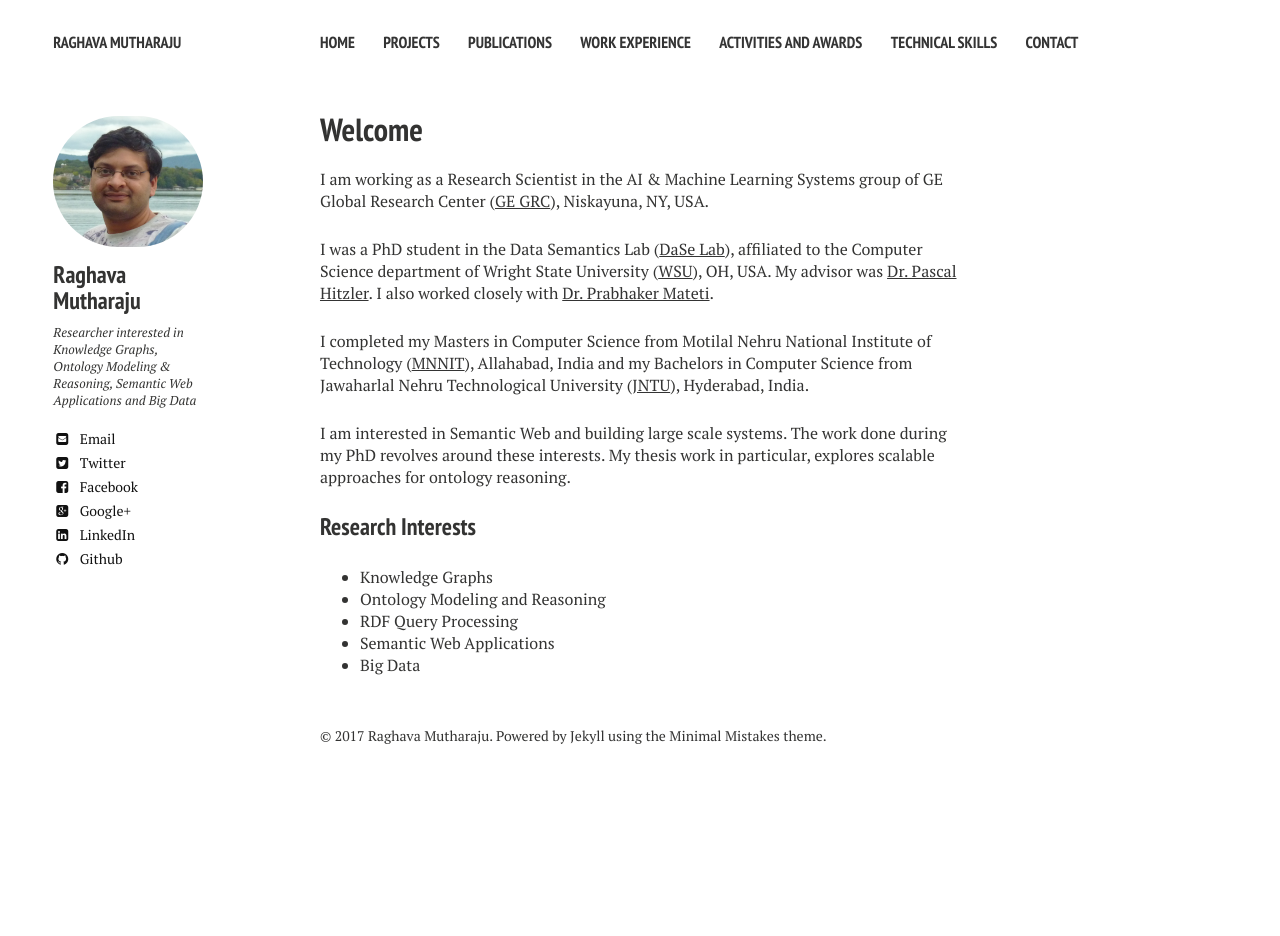
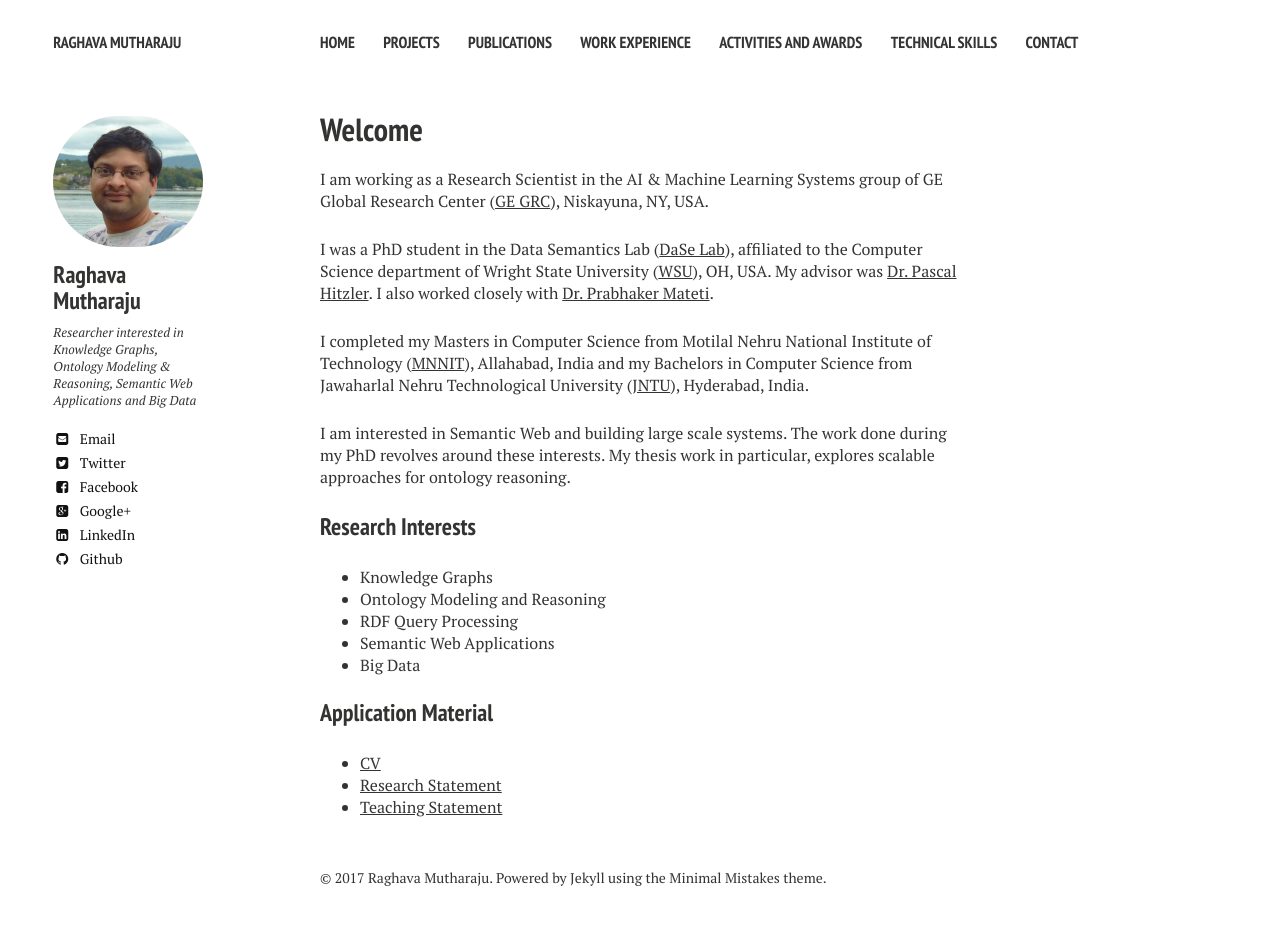
Before and after one commit to raghavam/raghavam.github.io, a Jekyll site: the page built from index.md, in a window 1280 px wide. Built offline with Jekyll 4.4.1, drawn with Linux system fonts in a browser that asks for light colours; nearby versions of some CDN libraries; before the commit the page ends 900 px from its top, so only the background shows below that.

Commit message:
added files for application material

```diff
--- a/index.md
+++ b/index.md
@@ -19,3 +19,9 @@ I am interested in Semantic Web and building large scale systems. The work done
   * RDF Query Processing
   * Semantic Web Applications
   * Big Data
+
+### Application Material
+
+  * <a href="../files/Raghava_CV.pdf" target="_blank">CV</a>
+  * <a href="../files/raghava-research-statement.pdf" target="_blank">Research Statement</a>
+  * <a href="../files/raghava-teaching-statement.pdf" target="_blank">Teaching Statement</a>
```
Also changed, not shown: 4 other files.
